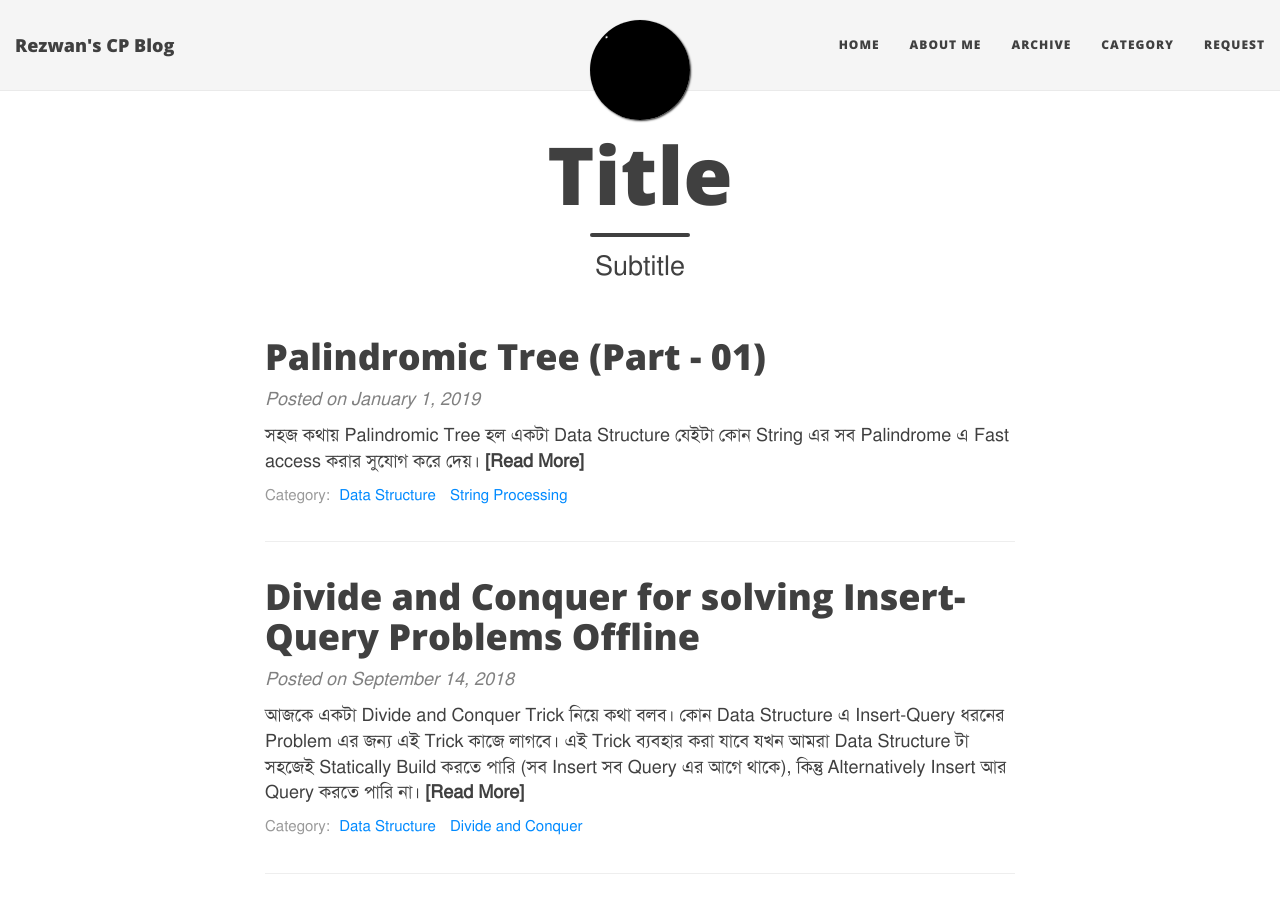
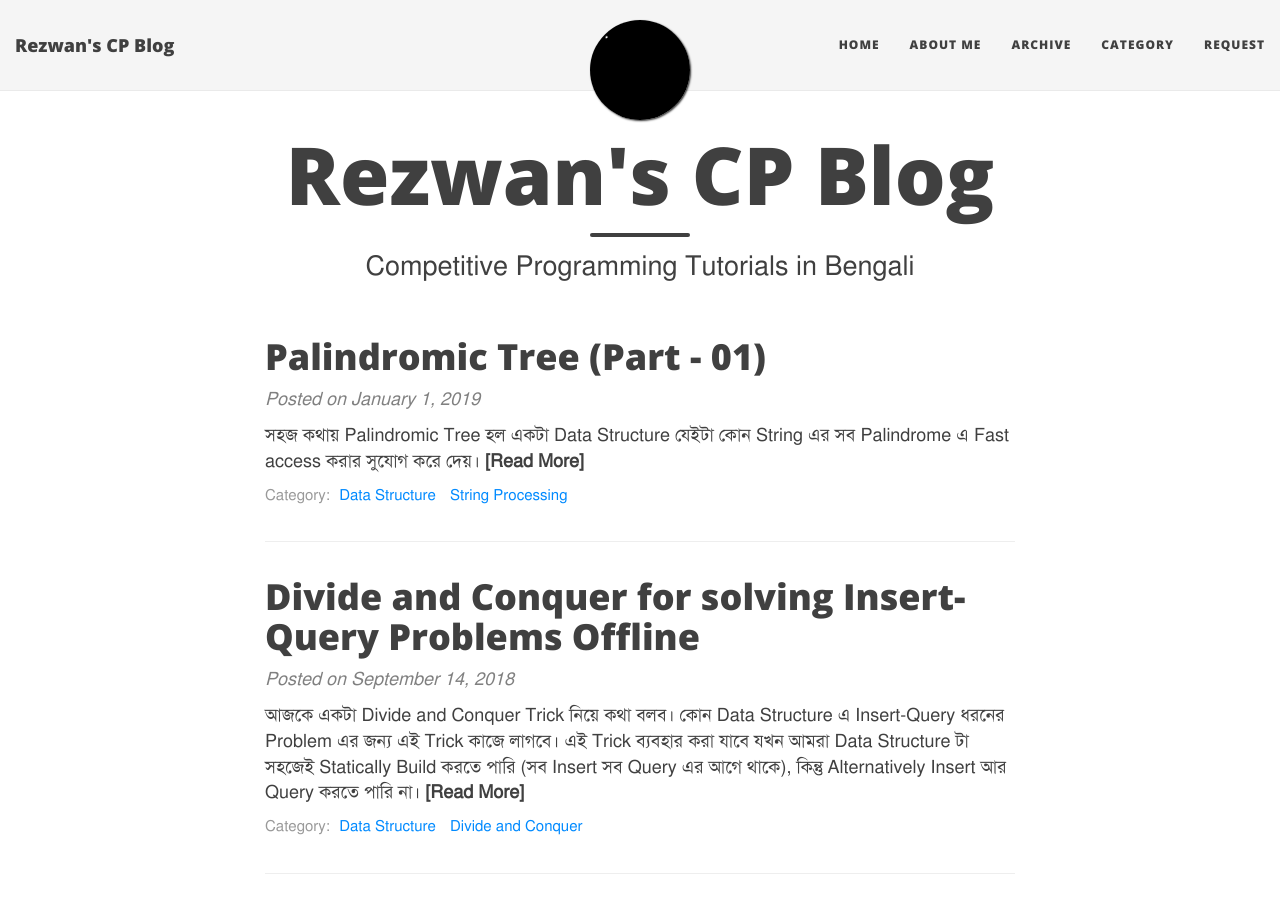
Before and after one commit to MamnoonSiam/mamnoonsiam.github.io, a Jekyll site: the page built from index.html, in a window 1280 px wide and 900 px high. Built offline with Jekyll 4.4.1, drawn with Linux system fonts in a browser that asks for light colours; nearby versions of some CDN libraries; emoji names are drawn with the system emoji font; formulas are drawn with MathJax 3; the list of posts is cut into pages by our own code.

Commit message:
Testing...

```diff
--- a/index.html
+++ b/index.html
@@ -1,7 +1,7 @@
 ---
 layout: page
-title: Title
-subtitle: Subtitle
+title: Rezwan's CP Blog
+subtitle: Competitive Programming Tutorials in Bengali
 use-site-title: true
 ---
 
```
